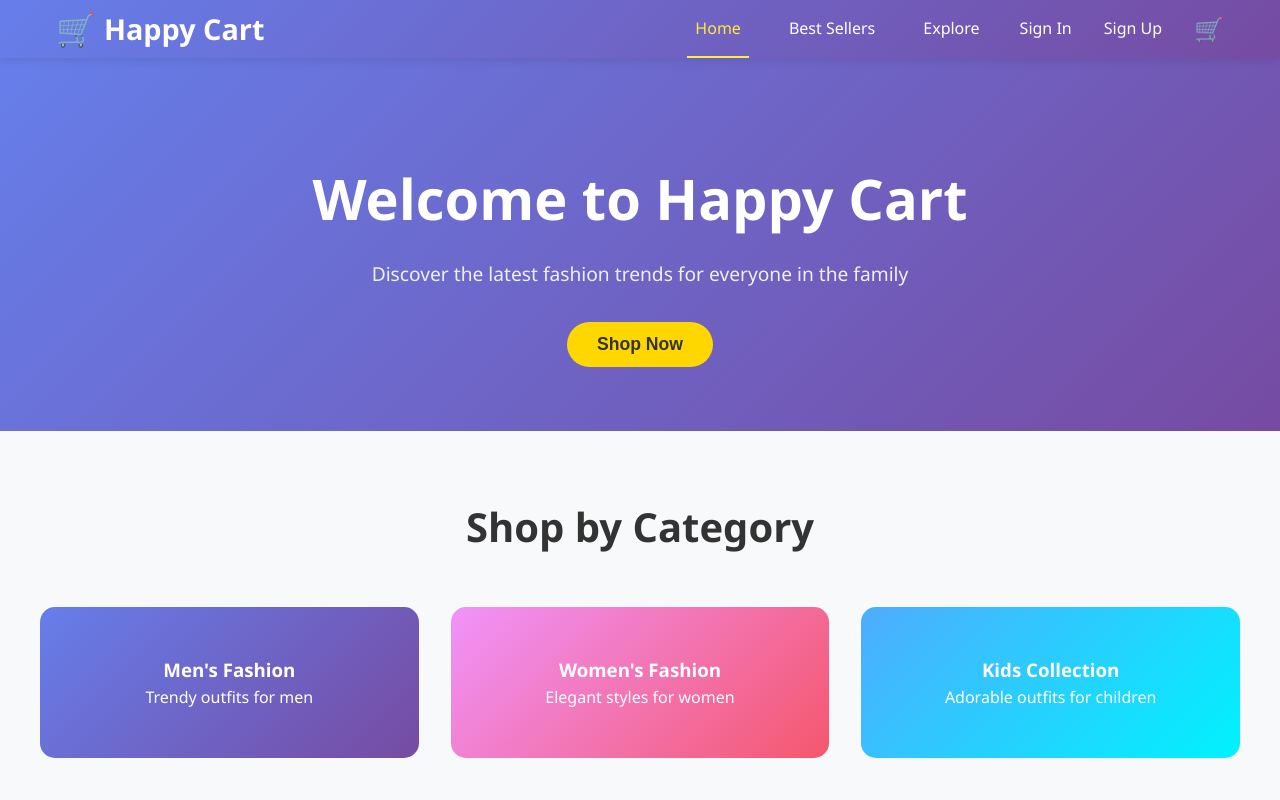
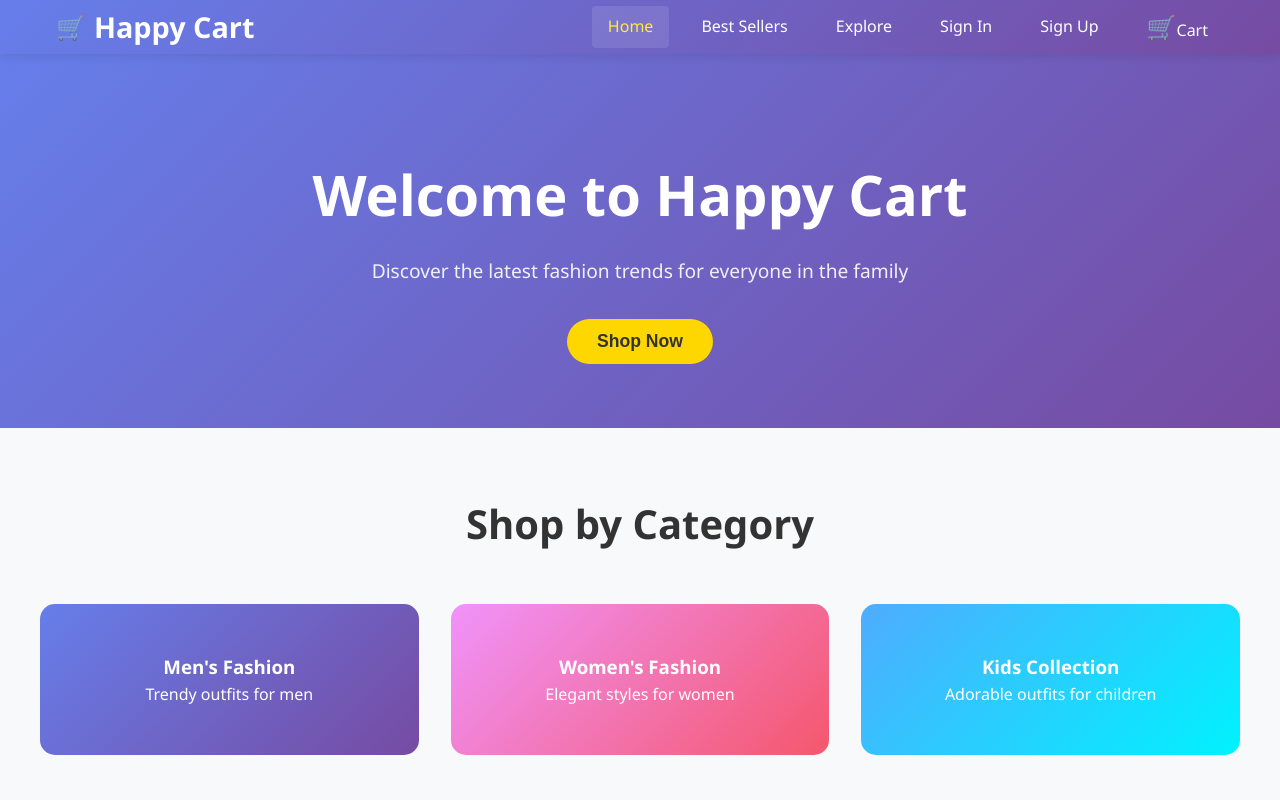
Before and after one commit to pskumar04/Happy-Cart, a React (Create React App) app in the folder client/: page / in a window 1280 px wide. Shown: the top 800 px of the page. Built offline with nearby package versions, Linux system fonts and the light colour scheme; no server answers.

Commit message:
Make Navbar responsive.

```diff
--- a/client/src/components/Navbar.css
+++ b/client/src/components/Navbar.css
@@ -19,16 +19,19 @@
 }
 
 /* Logo */
-.nav-logo a {
+.nav-logo {
   text-decoration: none;
   color: white;
+  display: flex;
+  align-items: center;
+  gap: 0.5rem;
+  font-size: 1.5rem;
+  font-weight: bold;
+  padding: 1rem 0;
 }
 
-.nav-logo h2 {
-  margin: 0;
-  padding: 1rem 0;
+.logo-icon {
   font-size: 1.5rem;
-  font-weight: bold;
 }
 
 /* Hamburger Menu */
@@ -37,6 +40,7 @@
   flex-direction: column;
   cursor: pointer;
   padding: 0.5rem;
+  z-index: 1001;
 }
 
 .hamburger-line {
@@ -64,72 +68,98 @@
 .nav-menu {
   display: flex;
   align-items: center;
-  gap: 2rem;
+}
+
+.nav-links {
   list-style: none;
   margin: 0;
   padding: 0;
-}
-
-.nav-link {
-  color: white;
-  text-decoration: none;
-  padding: 1rem 0.5rem;
-  font-weight: 500;
-  transition: color 0.3s ease;
-  position: relative;
-}
-
-.nav-link:hover {
-  color: #f0f0f0;
-}
-
-.nav-link.active {
-  color: #ffeb3b;
-}
-
-.nav-link.active::after {
-  content: '';
-  position: absolute;
-  bottom: 0;
-  left: 0;
-  right: 0;
-  height: 2px;
-  background: #ffeb3b;
-}
-
-/* User Section */
-.nav-user {
   display: flex;
   align-items: center;
   gap: 1rem;
-  color: white;
 }
 
-.user-greeting {
-  font-size: 0.9rem;
+.nav-links li {
+  margin: 0;
 }
 
-.logout-btn {
-  background: rgba(255, 255, 255, 0.2);
-  color: white;
-  border: 1px solid rgba(255, 255, 255, 0.3);
+/* Ensure all links are white and have no underline */
+.nav-links .nav-link {
+  color: white !important;
+  text-decoration: none !important;
   padding: 0.5rem 1rem;
   border-radius: 4px;
+  transition: background-color 0.3s ease;
+  display: block;
+}
+
+.nav-links .nav-link:hover {
+  background: rgba(255, 255, 255, 0.2);
+  color: white !important;
+}
+
+.nav-links .nav-link.active {
+  color: #ffeb3b !important;
+  background: rgba(255, 255, 255, 0.1);
+}
+
+/* User greeting as list item */
+.nav-user-greeting {
+  color: white;
+  font-weight: 600;
+  padding: 0.5rem 1rem;
+  border-radius: 5px;
+  transition: background 0.3s ease;
+  margin: 0;
+}
+
+.nav-user-greeting:hover {
+  background: rgba(255, 255, 255, 0.2);
+}
+
+/* Cart link styles */
+.cart-link {
+  position: relative;
+  display: flex;
+  align-items: center;
+  gap: 0.5rem;
+}
+
+.cart-count {
+  background: #e74c3c;
+  color: white;
+  border-radius: 50%;
+  width: 20px;
+  height: 20px;
+  display: flex;
+  align-items: center;
+  justify-content: center;
+  font-size: 0.8rem;
+  font-weight: bold;
+  position: absolute;
+  top: -8px;
+  right: -8px;
+}
+
+/* Logout button */
+.logout-btn {
+  background: none;
+  border: none;
+  color: white !important;
   cursor: pointer;
+  padding: 0.5rem 1rem;
+  border-radius: 5px;
   transition: background 0.3s ease;
+  font-family: inherit;
+  font-size: inherit;
 }
 
 .logout-btn:hover {
-  background: rgba(255, 255, 255, 0.3);
+  background: rgba(255, 255, 255, 0.2);
+  color: white !important;
 }
 
-/* Auth Links */
-.nav-auth {
-  display: flex;
-  gap: 1rem;
-}
-
-/* Mobile Styles */
+/* ========== MOBILE STYLES ========== */
 @media screen and (max-width: 768px) {
   .nav-toggle {
     display: flex;
@@ -146,49 +176,43 @@
     justify-content: flex-start;
     align-items: flex-start;
     padding: 5rem 2rem 2rem;
-    gap: 0;
     transition: right 0.3s ease;
     box-shadow: -5px 0 15px rgba(0,0,0,0.1);
+    z-index: 1000;
   }
 
   .nav-menu.active {
     right: 0;
   }
 
-  .nav-link {
-    padding: 1rem 0;
+  .nav-links {
+    flex-direction: column;
+    align-items: flex-start;
+    gap: 0;
     width: 100%;
-    border-bottom: 1px solid rgba(255, 255, 255, 0.1);
-    font-size: 1.1rem;
   }
 
-  .nav-link:last-child {
+  .nav-links li {
+    width: 100%;
+  }
+
+  .nav-links .nav-link,
+  .nav-user-greeting,
+  .logout-btn {
+    width: 100%;
+    padding: 1rem 0;
+    border-bottom: 1px solid rgba(255, 255, 255, 0.1);
+    margin: 0;
+    text-align: left;
+  }
+
+  .nav-links .nav-link:last-child,
+  .nav-links li:last-child .logout-btn {
     border-bottom: none;
   }
 
-  .nav-user {
-    flex-direction: column;
-    align-items: flex-start;
-    gap: 1rem;
-    width: 100%;
-    padding: 1rem 0;
-    border-top: 1px solid rgba(255, 255, 255, 0.1);
-    margin-top: 1rem;
-  }
-
-  .nav-auth {
-    flex-direction: column;
-    width: 100%;
-    gap: 0;
-  }
-
-  .user-greeting {
-    font-size: 1rem;
-  }
-
-  .logout-btn {
-    width: 100%;
-    text-align: center;
+  .cart-link {
+    justify-content: flex-start;
   }
 
   /* Overlay */
@@ -199,7 +223,7 @@
     width: 100%;
     height: 100%;
     background: rgba(0, 0, 0, 0.5);
-    z-index: -1;
+    z-index: 999;
   }
 }
 
@@ -209,7 +233,7 @@
     padding: 0 0.5rem;
   }
 
-  .nav-logo h2 {
+  .nav-logo {
     font-size: 1.3rem;
   }
 
--- a/client/src/components/Navbar.js
+++ b/client/src/components/Navbar.js
@@ -44,6 +44,7 @@ const Navbar = () => {
         {/* Navigation Links */}
         <div className={`nav-menu ${isMenuOpen ? 'active' : ''}`}>
           <ul className="nav-links">
+            <li>
               <Link
                 to="/"
                 className={`nav-link ${location.pathname === '/' ? 'active' : ''}`}
@@ -51,7 +52,9 @@ const Navbar = () => {
               >
                 Home
               </Link>
+            </li>
 
+            <li>
               <Link
                 to="/products?bestseller=true"
                 className={`nav-link ${location.search.includes('bestseller=true') ? 'active' : ''}`}
@@ -59,7 +62,9 @@ const Navbar = () => {
               >
                 Best Sellers
               </Link>
+            </li>
 
+            <li>
               <Link
                 to="/products"
                 className={`nav-link ${location.pathname === '/products' && !location.search.includes('bestseller=true') ? 'active' : ''}`}
@@ -67,48 +72,60 @@ const Navbar = () => {
               >
                 Explore
               </Link>
+            </li>
 
             {user ? (
               <>
-                {/* <li>Hello, {user.name}</li> */}
+                <li className="nav-user-greeting">
+                  Hello, {user.name}
+                </li>
+
+                {/* Supplier Dashboard */}
+                {user.role === 'supplier' && (
+                  <li>
                     <Link
-                  to="/profile"
-                  style={{
-                    color: 'white',
-                    textDecoration: 'none',
-                    fontWeight: '600',
-                    padding: '0.5rem 1rem',
-                    borderRadius: '5px',
-                    transition: 'background 0.3s ease'
-                  }}
-                  onMouseOver={(e) => e.target.style.background = 'rgba(255,255,255,0.2)'}
-                  onMouseOut={(e) => e.target.style.background = 'transparent'}
+                      to="/supplier-dashboard"
+                      className={`nav-link ${location.pathname === '/supplier-dashboard' ? 'active' : ''}`}
+                      onClick={closeMenu}
                     >
-                  Hello {user?.name}
+                      Dashboard
                     </Link>
-                {user.role === 'supplier' && (
-                  <li><Link to="/supplier-dashboard">Dashboard</Link></li>
+                  </li>
                 )}
+
+                {/* Customer Orders */}
                 {user.role === 'customer' && (
-                  <li><Link to="/my-orders">My Orders</Link></li>
+                  <li>
+                    <Link
+                      to="/my-orders"
+                      className={`nav-link ${location.pathname === '/my-orders' ? 'active' : ''}`}
+                      onClick={closeMenu}
+                    >
+                      My Orders
+                    </Link>
+                  </li>
                 )}
+
+                {/* Cart */}
                 <li>
-                  <Link to="/cart" className="cart-icon">
-                    🛒
+                  <Link
+                    to="/cart"
+                    className="nav-link cart-link"
+                    onClick={closeMenu}
+                  >
+                    <span className="cart-icon">🛒</span>
+                    Cart
                     {getCartItemsCount() > 0 && (
                       <span className="cart-count">{getCartItemsCount()}</span>
                     )}
                   </Link>
                 </li>
+
+                {/* Logout */}
                 <li>
                   <button
                     onClick={handleLogout}
-                    style={{
-                      background: 'none',
-                      border: 'none',
-                      color: 'white',
-                      cursor: 'pointer'
-                    }}
+                    className="logout-btn"
                   >
                     Logout
                   </button>
@@ -116,11 +133,36 @@ const Navbar = () => {
               </>
             ) : (
               <>
-                <li><Link to="/login">Sign In</Link></li>
-                <li><Link to="/register">Sign Up</Link></li>
+                {/* Login/Signup for non-authenticated users */}
                 <li>
-                  <Link to="/cart" className="cart-icon">
-                    🛒
+                  <Link
+                    to="/login"
+                    className={`nav-link ${location.pathname === '/login' ? 'active' : ''}`}
+                    onClick={closeMenu}
+                  >
+                    Sign In
+                  </Link>
+                </li>
+
+                <li>
+                  <Link
+                    to="/register"
+                    className={`nav-link ${location.pathname === '/register' ? 'active' : ''}`}
+                    onClick={closeMenu}
+                  >
+                    Sign Up
+                  </Link>
+                </li>
+
+                {/* Cart for guests */}
+                <li>
+                  <Link
+                    to="/cart"
+                    className="nav-link cart-link"
+                    onClick={closeMenu}
+                  >
+                    <span className="cart-icon">🛒</span>
+                    Cart
                     {getCartItemsCount() > 0 && (
                       <span className="cart-count">{getCartItemsCount()}</span>
                     )}
```
Lines whose indentation alone changed are shown as unchanged.
